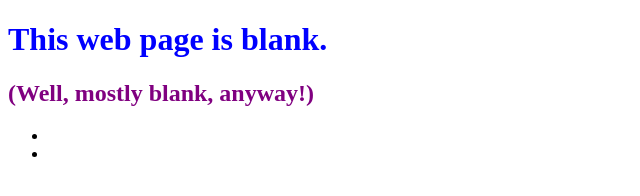
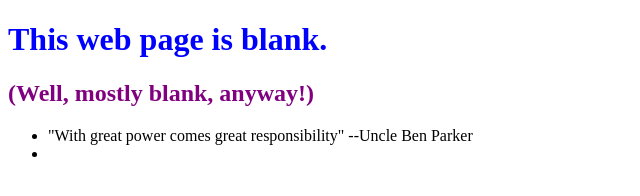
Before and after one commit to aaronwaer/0main_openSAP_repo, a plain HTML site: page index.html in a window 1280 px wide. Shown: the whole page, without its empty margins (0-640 px from the left). Drawn offline with Linux system fonts and the light colour scheme.

Commit message:
added quote from uncle ben

```diff
--- a/index.html
+++ b/index.html
@@ -9,7 +9,7 @@
 		<h1 style = "color: Blue">This web page is blank.</h1>
 		<h2 style = "color: Purple">(Well, mostly blank, anyway!)</h2>
 		<ul>
-			<li></li>
+			<li>"With great power comes great responsibility" --Uncle Ben Parker</li>
 			<li></li>
 		</ul>
 	</body>
```
